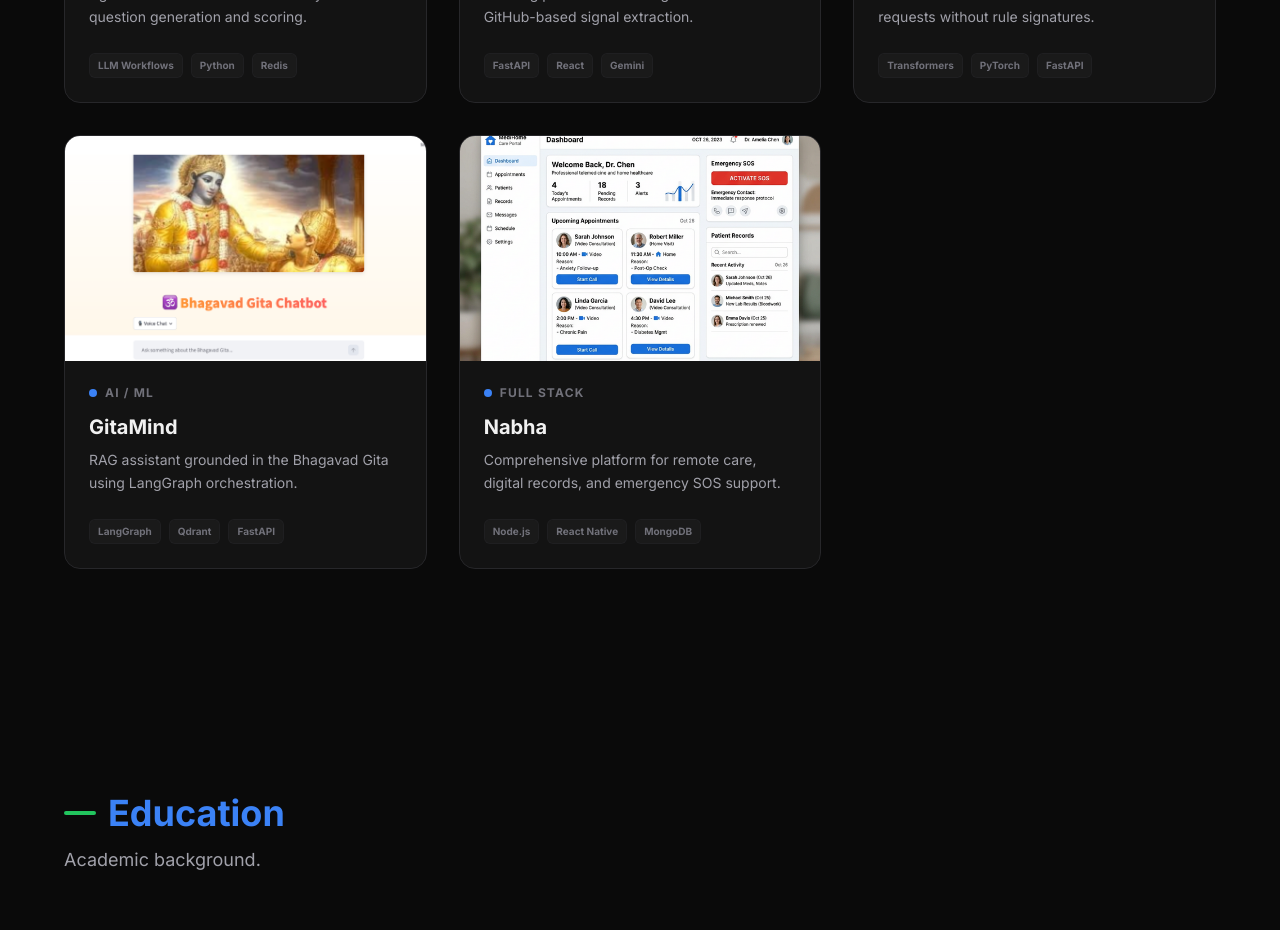
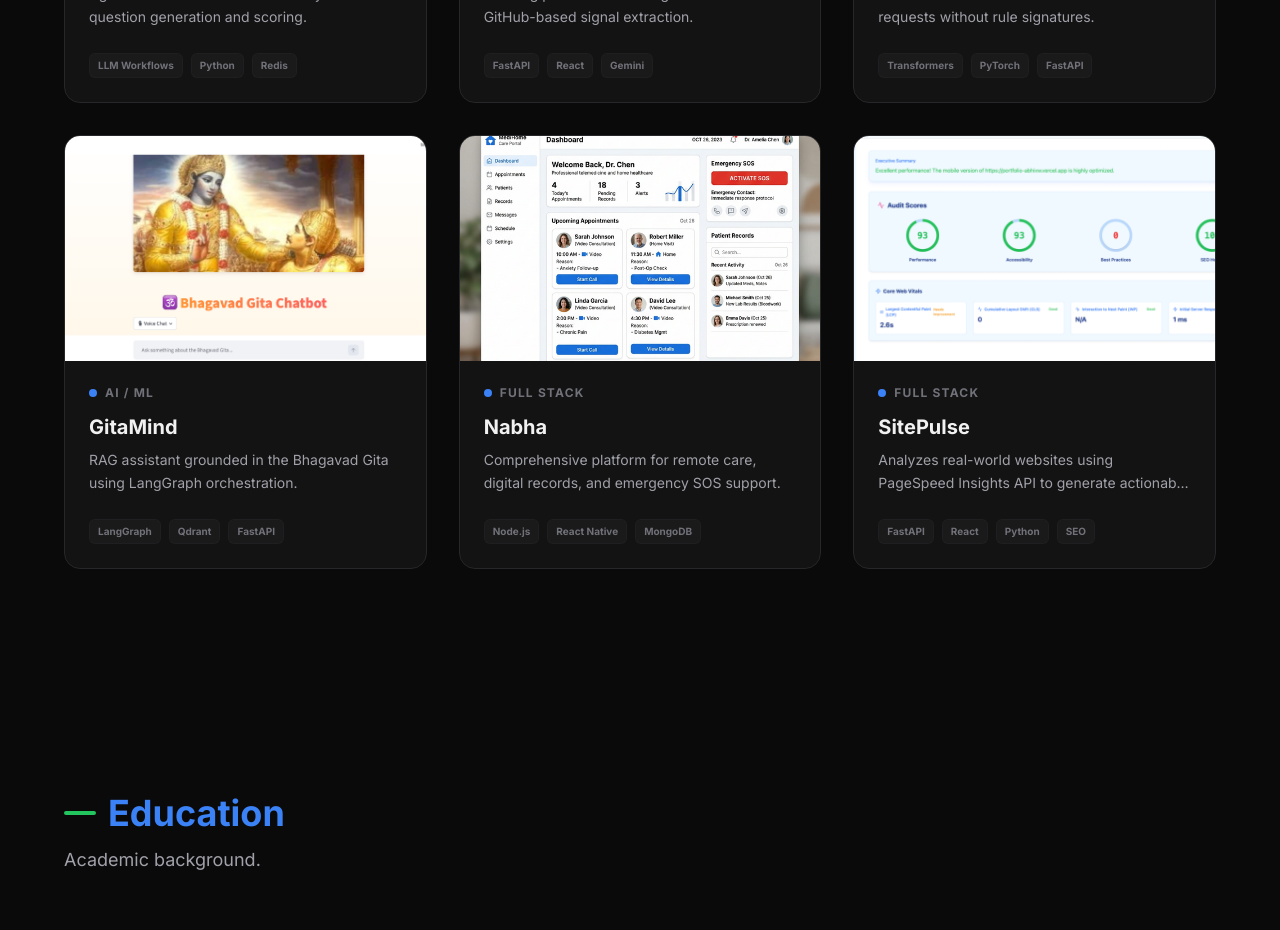
Before and after one commit to abhixw/Portfolio_abhixw, a React (Vite) app: page / in a window 1280 px wide. Shown: the part 3700-4630 px from the top of the page. Built offline with nearby package versions, Linux system fonts and the light colour scheme.

Commit message:
Add SitePulse project to portfolio

```diff
--- a/src/components/Projects.jsx
+++ b/src/components/Projects.jsx
@@ -52,6 +52,16 @@ const projects = [
         image: '/nabha_preview.png',
         repo: 'https://github.com/abhixw/Telemedicine',
         tech: ['Node.js', 'React Native', 'MongoDB'],
+        accent: 'primary'
+    },
+    {
+        title: 'SitePulse',
+        category: 'Full Stack',
+        tagline: 'Website Performance Audit Engine',
+        description: 'Analyzes real-world websites using PageSpeed Insights API to generate actionable SEO and performance recommendations.',
+        image: '/sitepulse_screenshot.png',
+        repo: 'https://github.com/abhixw/SitePulse',
+        tech: ['FastAPI', 'React', 'Python', 'SEO'],
         accent: 'primary'
     }
 ]
```
Also changed, not shown: public/sitepulse_screenshot.png (added).
